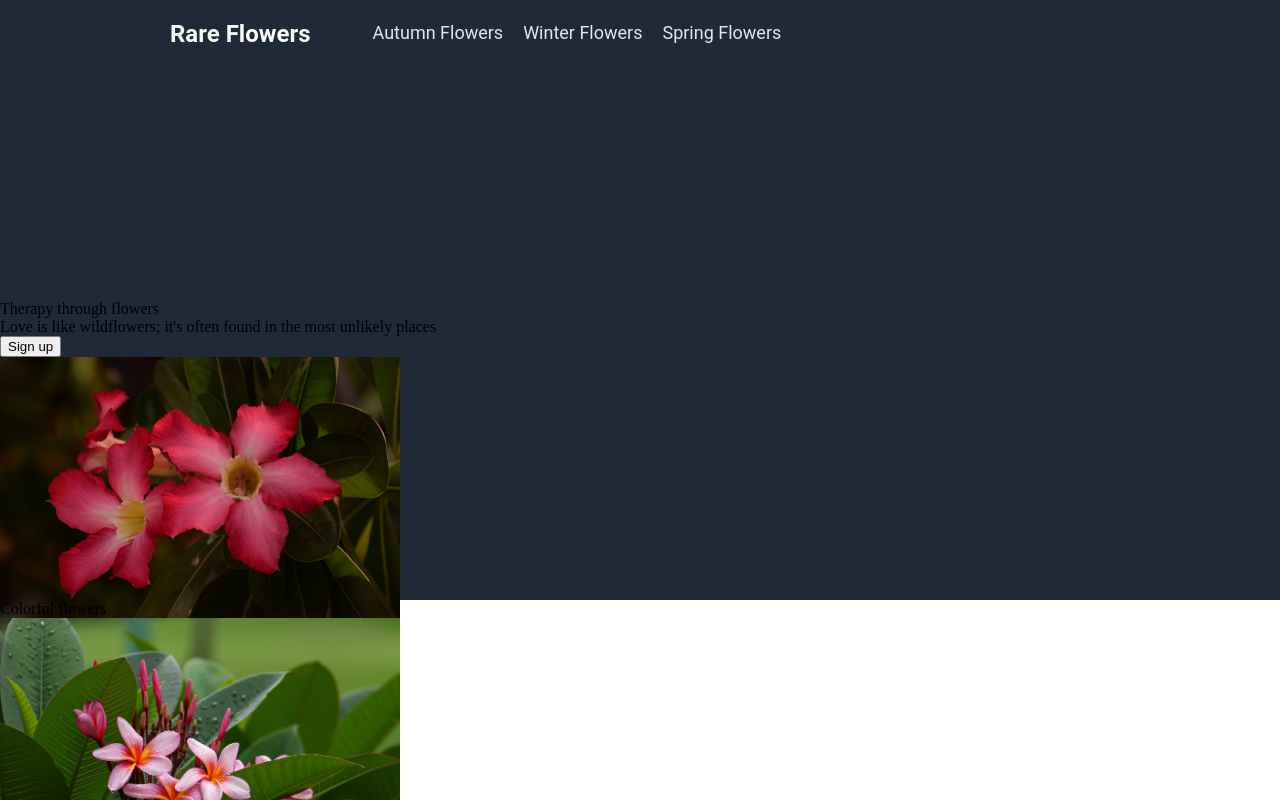
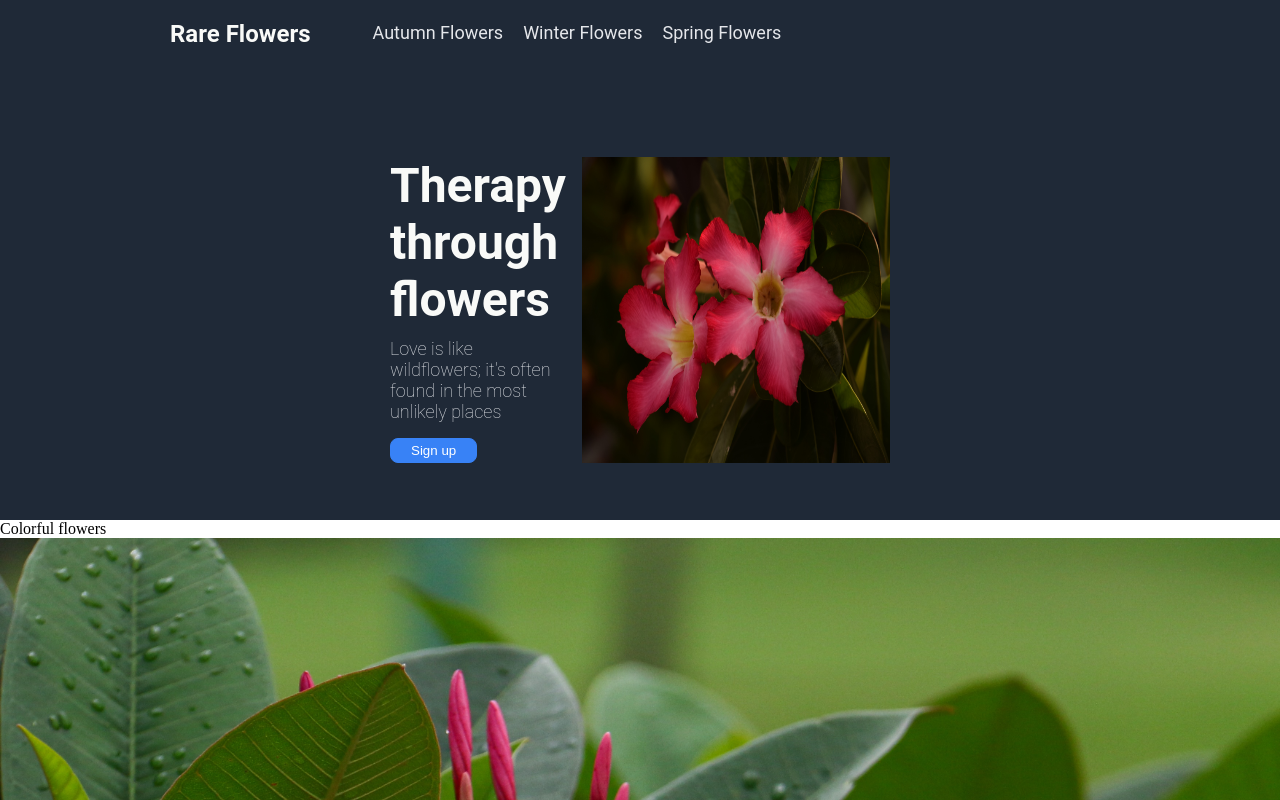
Before and after one commit to alexbean84/landing-page, a plain HTML site: page index.html in a window 1280 px wide. Shown: the top 800 px of the page. Drawn offline with Linux system fonts and the light colour scheme.

Commit message:
Change the sizes of several elements and style the top of the page

```diff
--- a/style.css
+++ b/style.css
@@ -5,7 +5,7 @@ body {
 .header1 {
     display: flex;
     background-color: #1f2937;
-    height: 300px;
+    height: 220px;
     width: 100%;
     margin: 0 auto 0 auto;
     justify-content: space-between;
@@ -43,12 +43,58 @@ a {
 }
 
 img {
-    width: 400px;
-    height: auto;
+    max-width: 100%;
+    max-height: 100%;
 }
 
 .header2 {
     display: flex;
     background-color: #1f2937;
     height: 300px;
+    width: 100%;
+    margin: 0 auto 0 auto;
+    justify-content: center;
+    align-items: center;
 }
+
+.notice {
+    font-weight:bolder;
+    font-size: 48px;
+    color: #f9faf8;
+    font-family: 'Roboto', sans-serif;
+    margin-bottom: 10px;
+}
+
+ .text1 {
+     color: #e5e7eb;
+     font-family: 'Roboto', sans-serif;
+     font-size: 18px;
+     font-weight: lighter;
+     margin-bottom: 16px;
+     display: flex;
+ }
+
+ .sign-up1 {
+     background: #3882f6;
+     border: 1px solid #3882f6;
+     color: white;
+     border-radius: 8px;
+     padding: 4px 20px;
+ }
+
+ .modal1 {
+     width: 500px;
+     display: flex;
+     gap: 16px;
+     padding: 16px;
+     margin-bottom: 120px;
+ }
+
+ .cat {
+     height: 350px;
+     width: 350px;
+ }
+
+ .placeholder {
+     display: flex;
+ }
```
